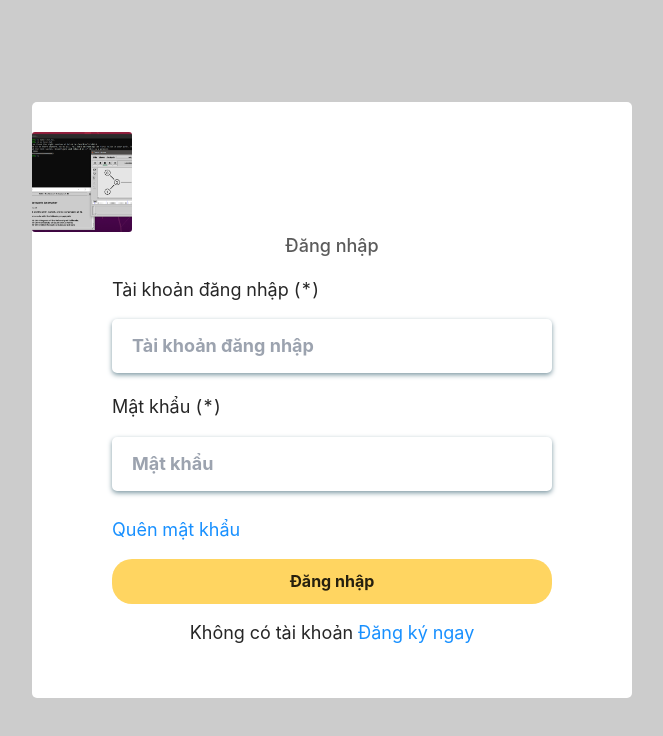
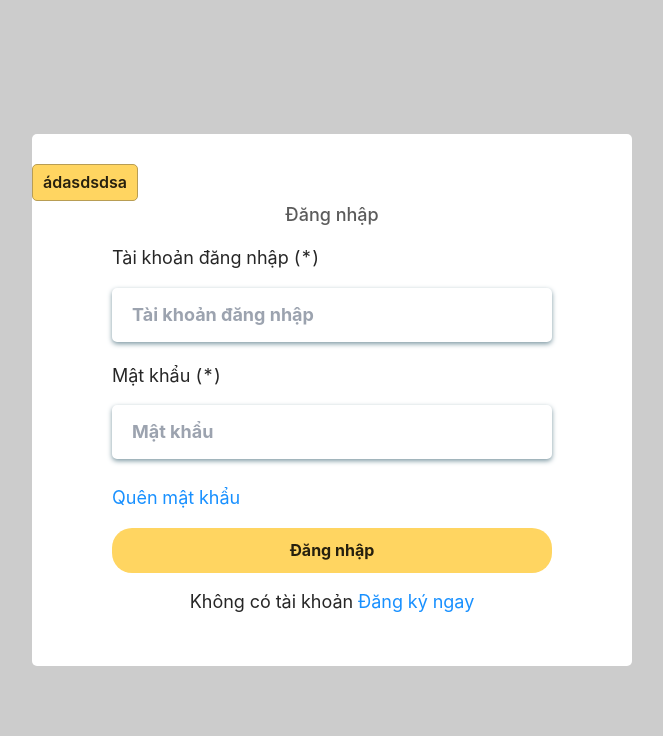
Before and after one commit to hungvt639/react-ts-base, a React (Create React App) app: page /login in a window 1280 px wide. Shown: the top 736 px of the page, without its empty margins (308-971 px from the left). Built offline with nearby package versions, Linux system fonts and the light colour scheme; no server answers; what typed-redux-saga would draw is missing.

Commit message:
component Confirm

```diff
--- /dev/null
+++ b/src/components/confirm/index.tsx
@@ -0,0 +1,67 @@
+import { useCallback, useEffect, useState } from "react";
+import "./style.scss";
+type propsModal = {
+    children: JSX.Element;
+    message: string;
+    onOk: () => void;
+    onClose?: () => void;
+};
+
+const Confirm = (props: propsModal) => {
+    const { children, message, onOk, onClose } = props;
+
+    const [classShowConfirm, setClassShowConfirm] = useState("show-confirm");
+
+    function show(e: any) {
+        document.body.addEventListener("click", close, false);
+
+        e.stopPropagation();
+        setClassShowConfirm("show-confirm show");
+    }
+
+    const close = useCallback(
+        (e: any) => {
+            document.body.removeEventListener("click", close, false);
+            setClassShowConfirm("show-confirm not-show");
+            if (onClose) {
+                onClose();
+            }
+        },
+        [onClose]
+    );
+
+    function ok() {
+        document.body.removeEventListener("click", close, false);
+
+        setClassShowConfirm("show-confirm not-show");
+        onOk();
+    }
+    function defaultF(e: any) {
+        e.stopPropagation();
+    }
+    useEffect(() => {
+        return () => {
+            document.body.removeEventListener("click", close, false);
+        };
+    }, [close]);
+    return (
+        <div className="_confirm">
+            <div onClick={show} className="children">
+                {children}
+            </div>
+            <div onClick={defaultF} className={classShowConfirm}>
+                <div className="show-confirm-content">
+                    <div>{message}</div>
+                    <div className="btn">
+                        <button onClick={close}>No</button>
+                        <button onClick={ok}>Yes</button>
+                    </div>
+                </div>
+                <div className="show-confirm-footer">
+                    <div className="arrow-down"></div>
+                </div>
+            </div>
+        </div>
+    );
+};
+export default Confirm;
--- /dev/null
+++ b/src/components/confirm/style.scss
@@ -0,0 +1,88 @@
+@keyframes _confirm-view {
+    0% {
+        // display: none;
+        opacity: 0;
+        bottom: -100%;
+        height: 0;
+        transform: scale(0);
+        right: -100%;
+    }
+    1% {
+        height: auto;
+    }
+    100% {
+        // display: block;
+        opacity: 1;
+        bottom: 100%;
+        height: auto;
+        transform: scale(1);
+        right: 0;
+    }
+}
+@keyframes _confirm-not-view {
+    0% {
+        // display: block;
+        opacity: 1;
+        bottom: 100%;
+        height: auto;
+        transform: scale(1);
+        right: 0;
+    }
+    99% {
+        height: auto;
+    }
+    100% {
+        // display: none;
+        opacity: 0;
+        bottom: -100%;
+        height: 0;
+        transform: scale(0);
+        right: -100%;
+    }
+}
+._confirm {
+    position: relative;
+    display: inline-block;
+
+    .show-confirm {
+        position: absolute;
+        bottom: 100%;
+        right: 0;
+        overflow: hidden;
+        min-width: 300px;
+        height: 0;
+        // transition: 5s all;
+        // display: none;
+        .show-confirm-content {
+            width: 100%;
+            background-color: #eee;
+            padding: 5px;
+            border-radius: 2px;
+            .btn {
+                display: flex;
+                flex-direction: row;
+                justify-content: flex-end;
+            }
+        }
+        .show-confirm-footer {
+            width: 100%;
+            height: 15px;
+            display: flex;
+            justify-content: flex-end;
+            .arrow-down {
+                width: 0px;
+                height: 0px;
+                border-left: 5px solid transparent;
+                border-right: 5px solid transparent;
+                border-top: 5px solid #eee;
+                margin-right: 10px;
+            }
+        }
+    }
+    .show {
+        animation: _confirm-view 1s ease-out forwards;
+    }
+    .not-show {
+        animation: _confirm-not-view 1s ease-out forwards;
+    }
+}
--- a/src/screens/login/index.tsx
+++ b/src/screens/login/index.tsx
@@ -11,8 +11,7 @@ import { useHistory } from "react-router-dom";
 import { HOME } from "../../router/route";
 import notify from "../../components/notify";
 import action from "../../store/actions";
-import ImageZoom from "../../components/image_zoom";
-import Ns2 from "../../img/ns2.png";
+import Confirm from "../../components/confirm";
 const LoginForm = (props: any) => {
     const [username, setUsername] = useState<string>("");
     const [password, setPassword] = useState<string>("");
@@ -44,12 +43,18 @@ const LoginForm = (props: any) => {
             }
         }
     }
-
+    function onClose() {
+        console.log("close");
+    }
+    function onOk() {
+        console.log("abc");
+    }
     return (
         <div className="login">
             <div className="forms_">
-                <ImageZoom src={Ns2} alt="abc" />
-
+                <Confirm message="Are you sure?" onOk={onOk} onClose={onClose}>
+                    <button>ádasdsdsa</button>
+                </Confirm>
                 <h1>Đăng nhập</h1>
                 <form onSubmit={(e) => onSubmit(e)} className="form_">
                     <label>
```
